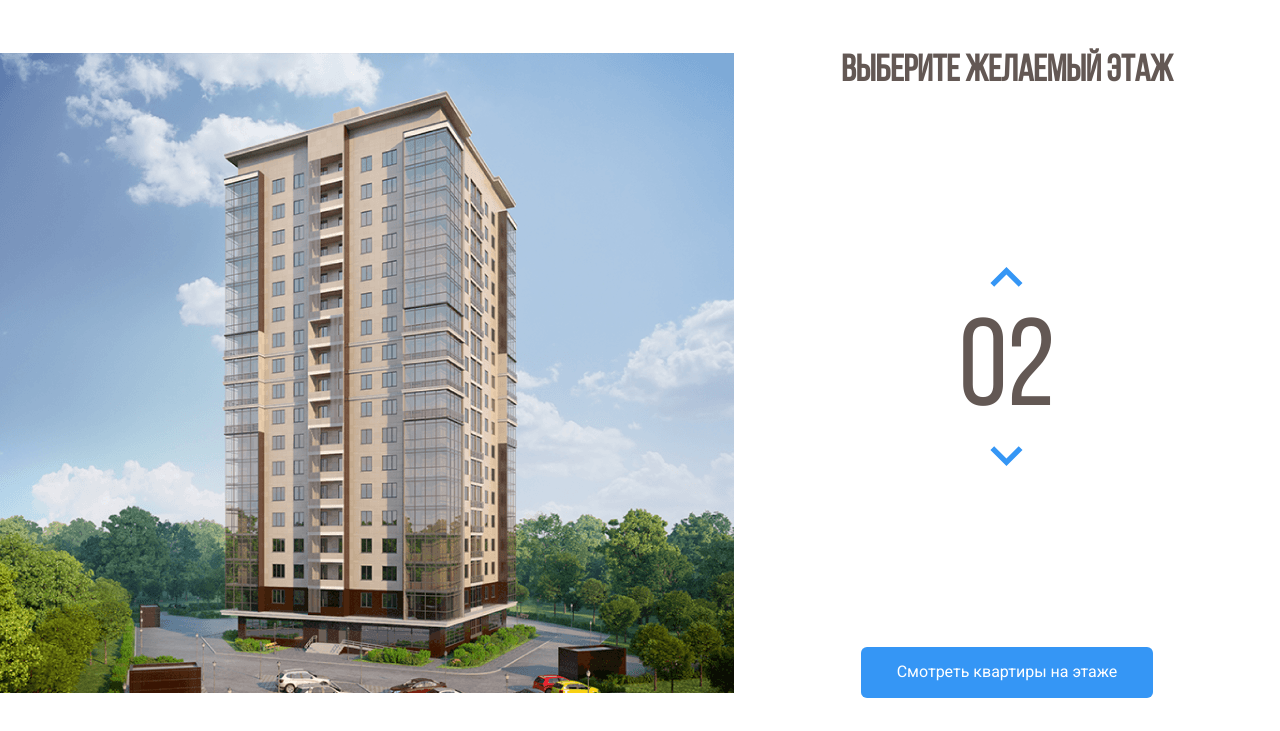
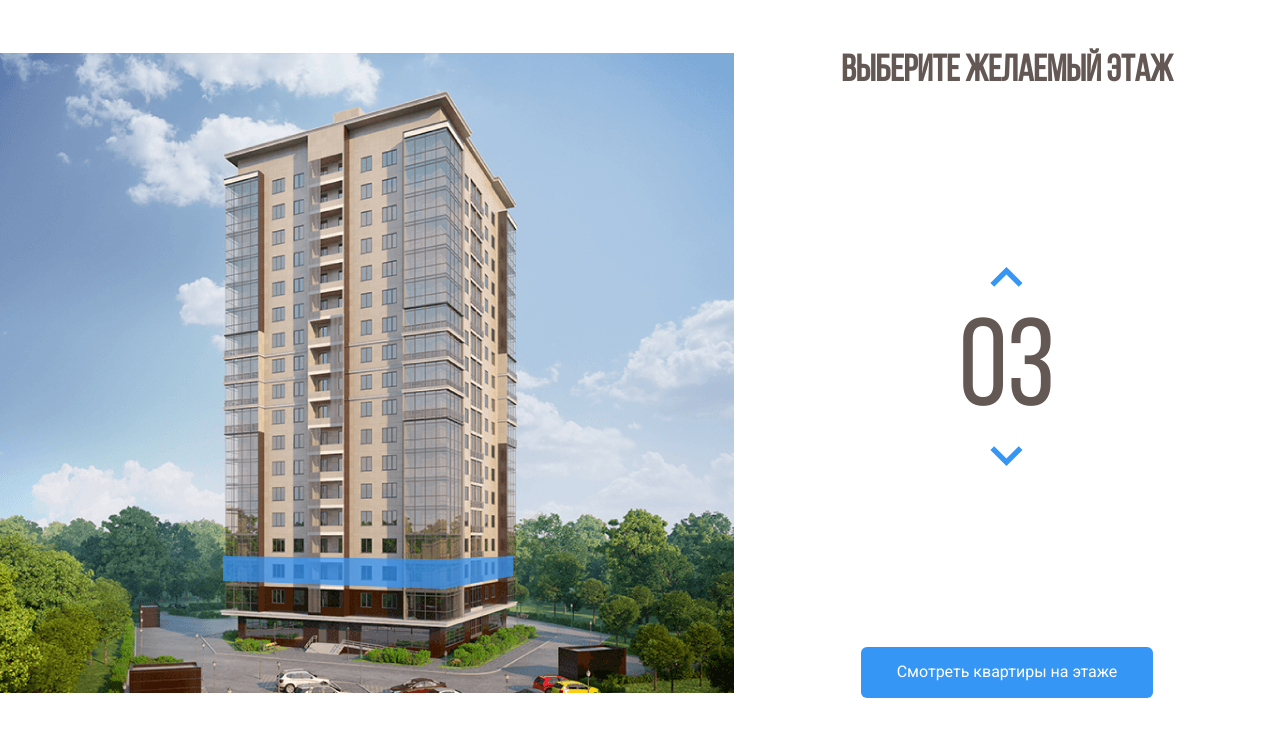
Before and after one commit to Tanik-a/melody, a plain HTML site: page index.html in a window 1280 px wide. Both pictures are taken after a click on the button 1006 px from the left and 348 px from the top of the page. Shown: the part 69-800 px from the top of the page. Drawn offline with nearby package versions, Linux system fonts and the light colour scheme.

Commit message:
счетчик этажей

```diff
--- a/css/style.css
+++ b/css/style.css
@@ -113,3 +113,6 @@ body {
   padding: 16px 36px;
   cursor: pointer;
 }
+path.current-floor {
+  opacity: 1;
+}
--- a/index.html
+++ b/index.html
@@ -51,23 +51,23 @@
           </pattern>
           <image id="image0" width="740" height="640" xlink:href="img/home.png" />
         </defs>
-        <path d="M222 529L442.8 537L512 523.3V545L443.5 564.7L222 553.7V529Z" fill="#3595F6" fill-opacity="0.75" />
-        <path d="M223 528V503L443.3 506.3L513 503V523L443.7 536L223 528Z" fill="#3595F6" fill-opacity="0.75" />
-        <path d="M223 502V477H444H513V500L445 507L223 502Z" fill="#3595F6" fill-opacity="0.75" />
-        <path d="M223 478V453L444.3 449.3L512 456V478H444" fill="#3595F6" fill-opacity="0.75" />
-        <path d="M223 452V426L444.5 422.7L513 433.7V455L444 448.3L223 452Z" fill="#3595F6" fill-opacity="0.75" />
-        <path d="M222 425V401.3L443 389L514 412V433.3L443 421L222 425Z" fill="#3595F6" fill-opacity="0.75" />
-        <path d="M222 403V378L444.2 361.7L514 390.3V411L443.7 389.3L222 403Z" fill="#3595F6" fill-opacity="0.75" />
-        <path d="M222 378V353L444.5 332.7L514 369.3V390L442 361.3L222 378Z" fill="#3595F6" fill-opacity="0.75" />
-        <path d="M222 352V328L445 303.3L514 347.3V369L444.7 331L222 352Z" fill="#3595F6" fill-opacity="0.75" />
-        <path d="M222 327V303L444.5 274.3L514 325.3V346L443.7 303.7L222 327Z" fill="#3595F6" fill-opacity="0.75" />
-        <path d="M221 303V279L443.3 246L514 305.3V325L444 274.3L221 303Z" fill="#3595F6" fill-opacity="0.75" />
-        <path d="M222 278V254L443.2 219L513 283V304L444.3 245.7L222 278Z" fill="#3595F6" fill-opacity="0.75" />
-        <path d="M222 254V229L444.3 191L513 261.3V282L444 218L222 254Z" fill="#3595F6" fill-opacity="0.75" />
-        <path d="M222 228V203L442.8 159.3L513 238.3V261L444 187.7L222 228Z" fill="#3595F6" fill-opacity="0.75" />
-        <path d="M223 204V179L443 131L513 216V239L442.3 159.7L223 204Z" fill="#3595F6" fill-opacity="0.75" />
-        <path d="M222 179V154L441.8 102L513 194.3V217L443.3 130.7L222 179Z" fill="#3595F6" fill-opacity="0.75" />
-        <path d="M222 154V128L444 71.3L513 173V194L443.7 102.3L222 154Z" fill="#3595F6" fill-opacity="0.75" />
+        <path data-floor="02" d="M222 529L442.8 537L512 523.3V545L443.5 564.7L222 553.7V529Z" fill="#3595F6" fill-opacity="0.75" />
+        <path data-floor="03" d="M223 528V503L443.3 506.3L513 503V523L443.7 536L223 528Z" fill="#3595F6" fill-opacity="0.75" />
+        <path data-floor="04" d="M223 502V477H444H513V500L445 507L223 502Z" fill="#3595F6" fill-opacity="0.75" />
+        <path data-floor="05" d="M223 478V453L444.3 449.3L512 456V478H444" fill="#3595F6" fill-opacity="0.75" />
+        <path data-floor="06" d="M223 452V426L444.5 422.7L513 433.7V455L444 448.3L223 452Z" fill="#3595F6" fill-opacity="0.75" />
+        <path data-floor="07" d="M222 425V401.3L443 389L514 412V433.3L443 421L222 425Z" fill="#3595F6" fill-opacity="0.75" />
+        <path data-floor="08" d="M222 403V378L444.2 361.7L514 390.3V411L443.7 389.3L222 403Z" fill="#3595F6" fill-opacity="0.75" />
+        <path data-floor="09" d="M222 378V353L444.5 332.7L514 369.3V390L442 361.3L222 378Z" fill="#3595F6" fill-opacity="0.75" />
+        <path data-floor="10" d="M222 352V328L445 303.3L514 347.3V369L444.7 331L222 352Z" fill="#3595F6" fill-opacity="0.75" />
+        <path data-floor="11" d="M222 327V303L444.5 274.3L514 325.3V346L443.7 303.7L222 327Z" fill="#3595F6" fill-opacity="0.75" />
+        <path data-floor="12" d="M221 303V279L443.3 246L514 305.3V325L444 274.3L221 303Z" fill="#3595F6" fill-opacity="0.75" />
+        <path data-floor="13" d="M222 278V254L443.2 219L513 283V304L444.3 245.7L222 278Z" fill="#3595F6" fill-opacity="0.75" />
+        <path data-floor="14" d="M222 254V229L444.3 191L513 261.3V282L444 218L222 254Z" fill="#3595F6" fill-opacity="0.75" />
+        <path data-floor="15" d="M222 228V203L442.8 159.3L513 238.3V261L444 187.7L222 228Z" fill="#3595F6" fill-opacity="0.75" />
+        <path data-floor="16" d="M223 204V179L443 131L513 216V239L442.3 159.7L223 204Z" fill="#3595F6" fill-opacity="0.75" />
+        <path data-floor="17" d="M222 179V154L441.8 102L513 194.3V217L443.3 130.7L222 179Z" fill="#3595F6" fill-opacity="0.75" />
+        <path data-floor="18" d="M222 154V128L444 71.3L513 173V194L443.7 102.3L222 154Z" fill="#3595F6" fill-opacity="0.75" />
 
       </svg>
 
@@ -86,5 +86,8 @@
       <button class="button button-primary">Смотреть квартиры на этаже</button>
     </div>
   </main>
+  <script src="https://code.jquery.com/jquery-3.6.0.min.js"
+    integrity="sha256-/xUj+3OJU5yExlq6GSYGSHk7tPXikynS7ogEvDej/m4=" crossorigin="anonymous"></script>
+    <script src="js/main.js"></script>
 </body>
 </html>
--- /dev/null
+++ b/js/main.js
@@ -0,0 +1,33 @@
+$(document).ready(function () {
+  var currentFloor = 2;//переменная, где хранится текущий этаж
+  var floorPath = $(".home-image path");//каждый отдельный этаж в svg
+  var counterUp = $(".counter-up"); //кнопка увеличения этажа
+  var counterDown = $(".counter-down"); //кнопка уменьшения этажа
+
+  //функция при наведении на этаж
+  floorPath.on('mouseover', function () {
+    floorPath.removeClass("current-floor"); //удаляем активный класс у этажей
+    currentFloor = $(this).attr("data-floor");//получаем значение текущего этажа
+    $(".counter").text(currentFloor);//записываем значение этажа в счетчик
+  });
+
+  counterUp.on("click", function (){
+    if (currentFloor < 18){
+    currentFloor++;//прибавляем 1 этаж
+    usCurrentFloor = currentFloor.toLocaleString('en-Us', {minimumIntegerDigits: 2, useGrouping: false});//форматируем переменную с этажом, чтобы было 01, а не 1
+    $(".counter").text(usCurrentFloor);//записываем значение этажа в счетчик
+    floorPath.removeClass("current-floor");//удаляем активный класс у этажей
+    $(`[data-floor=${usCurrentFloor}]`).toggleClass("current-floor");//подсвечиваем текущий этаж
+    }
+  });
+
+  counterDown.on("click", function (){
+    if (currentFloor > 2) {
+    currentFloor--;
+    usCurrentFloor = currentFloor.toLocaleString('en-Us', {minimumIntegerDigits: 2, useGrouping: false});
+    $(".counter").text(usCurrentFloor);
+    floorPath.removeClass("current-floor");
+    $(`[data-floor=${usCurrentFloor}]`).toggleClass("current-floor");
+    }
+  });
+});
```
